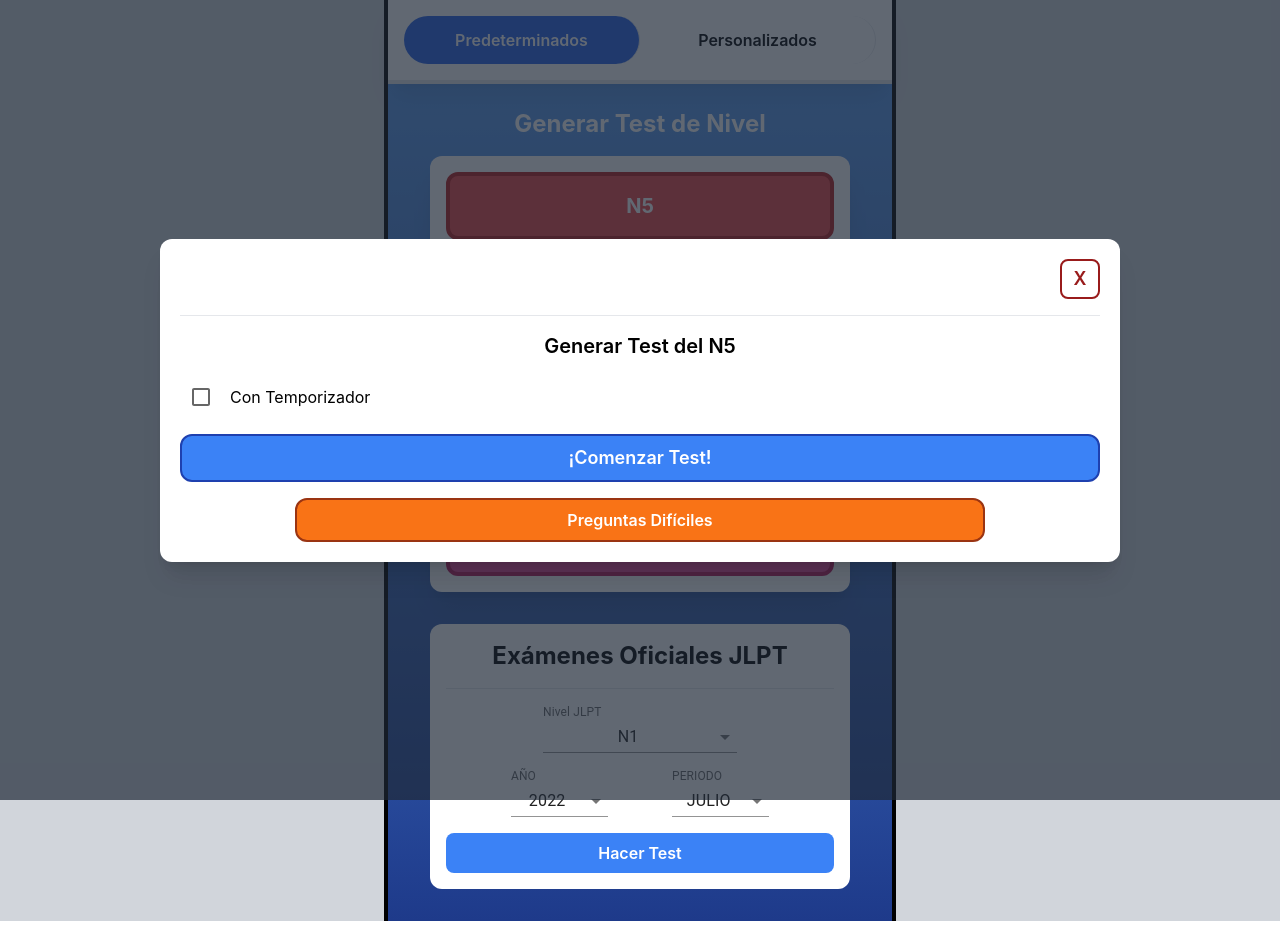
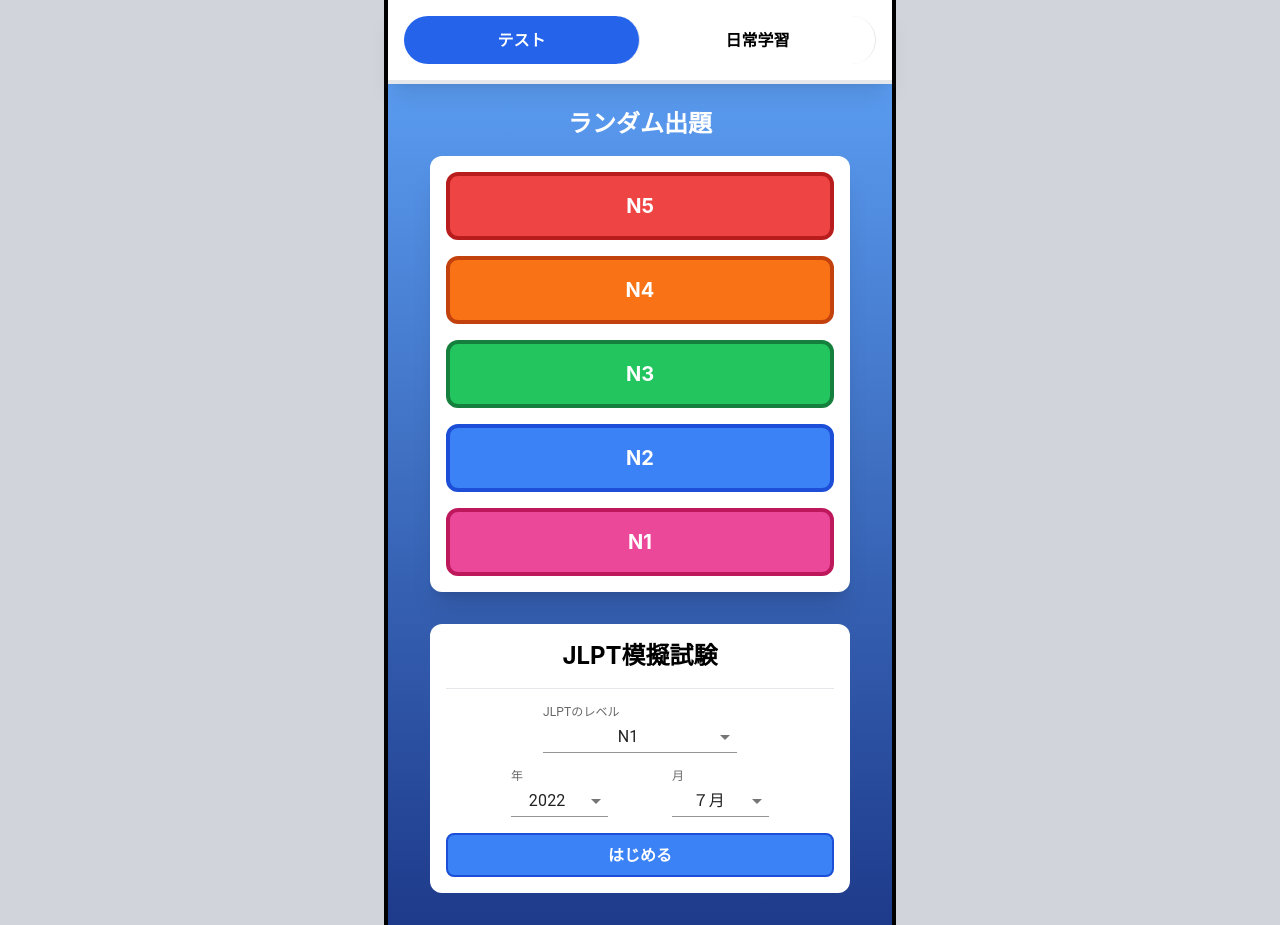
Before and after one commit to alexay7/japanese-front, a React (Create React App) app: page / in a window 1280 px wide. Built offline with nearby package versions, Linux system fonts and the light colour scheme.

Commit message:
Changed web language

```diff
--- a/src/App.tsx
+++ b/src/App.tsx
@@ -1,6 +1,8 @@
 import React, {lazy, Suspense} from "react";
 
 import {BrowserRouter, Route, Routes} from "react-router-dom";
+
+import {TestProvider} from "./contexts/TestContext";
 
 const Home = lazy(()=>import("./pages/Home/Home"));
 
@@ -9,9 +11,11 @@
         <div className="App bg-gray-300">
             <BrowserRouter>
                 <Suspense>
-                    <Routes>
-                        <Route path="/" element={<Home/>}/>
-                    </Routes>
+                    <TestProvider>
+                        <Routes>
+                            <Route path="/" element={<Home/>}/>
+                        </Routes>
+                    </TestProvider>
                 </Suspense>
             </BrowserRouter>
         </div>
--- a/src/components/Popup/Popup.tsx
+++ b/src/components/Popup/Popup.tsx
@@ -2,22 +2,44 @@
 
 import {Checkbox} from "@mui/material";
 
-export function Popup():React.ReactElement {
+import {useTest} from "../../contexts/TestContext";
+
+interface PopupProps {
+    selected:string,
+    closePopup:(status:string)=>void;
+}
+
+export function Popup(props:PopupProps):React.ReactElement {
+    const {selected, closePopup} = props;
+    const {handleParams, params} = useTest();
+
     return (
         <div className="fixed top-0 left-0 w-full h-screen bg-gray-800 bg-opacity-70 flex justify-center items-center z-10">
-            <div className="bg-white rounded-xl shadow-xl p-5 w-3/4 flex flex-col">
-                <div className="flex justify-end">
+            <div className="bg-white rounded-xl shadow-xl p-5 md:w-2/5 lg:w-2/5 2xl:w-1/4 flex flex-col w-5/6">
+                <div className="flex justify-end" onClick={()=>closePopup("")}>
                     <button className="text-red-800 font-semibold text-lg w-10 h-10 border-red-800 border-2 rounded-lg hover:bg-red-800 hover:text-white duration-300">X</button>
                 </div>
                 <hr className="my-4"/>
                 <div className="flex flex-col gap-4 items-start">
-                    <h3 className="text-xl font-semibold text-center w-full">Generar Test del N5</h3>
-                    <div className="flex items-center justify-center select-none gap-2">
-                        <Checkbox id="timer"/>
-                        <label htmlFor="timer">Con Temporizador</label>
+                    <h3 className="text-xl font-semibold text-center w-full">JLPT {selected} 全問</h3>
+                    <div className="flex items-center justify-center select-none gap-2 w-full">
+                        <label htmlFor="timer">制限時間</label>
+                        <Checkbox id="timer"  onChange={(e)=>{
+                            handleParams({timer:e.target.checked});
+                        }}
+                        value={params?.timer}
+                        />
                     </div>
-                    <button className="w-full text-lg bg-blue-500 border-blue-800 border-2 px-4 py-2 rounded-xl text-white font-semibold">¡Comenzar Test!</button>
-                    <button className="w-3/4 m-auto text-base bg-orange-500 border-orange-800 border-2 px-4 py-2 rounded-xl text-white font-semibold">Preguntas Difíciles</button>
+                    <div className="flex flex-row justify-center w-full gap-2">
+                        <label htmlFor="questionum">問題数</label>
+                        <input id="questionum" type="number" className=" border-b border-gray-300 w-[4ch]" max={20} min={1} onChange={(e)=>{
+                            handleParams({questionNum:parseInt(e.target.value)});
+                        }}
+                        value={params?.questionNum}
+                        />
+                    </div>
+                    <button className="w-full text-lg bg-blue-500 border-blue-800 border-2 px-4 py-2 rounded-xl text-white font-semibold">はじめる</button>
+                    <button className="w-3/4 m-auto text-base bg-orange-500 border-orange-800 border-2 px-4 py-2 rounded-xl text-white font-semibold">弱点克服</button>
                 </div>
             </div>
         </div>
--- /dev/null
+++ b/src/contexts/TestContext.tsx
@@ -0,0 +1,46 @@
+import React, {createContext, useContext, useState} from "react";
+
+import {QuestionParams, testTypes} from "../types/params";
+
+interface TestContextProps {
+    children:React.ReactNode
+}
+
+export type TestContextType = {
+    testType:string,
+    setTestType:(value:testTypes)=>void,
+
+    level:string,
+    setLevel:(value:string)=>void,
+
+    params:QuestionParams | undefined,
+    handleParams:(value:QuestionParams)=>void,
+};
+
+export const TestContext = createContext<TestContextType>({} as TestContextType);
+
+export function useTest():TestContextType {
+    return useContext(TestContext);
+}
+
+export function TestProvider(props:TestContextProps):React.ReactElement {
+    const {children} = props;
+    const [testType, setTestType] = useState<testTypes>(testTypes.normal);
+    const [level, setLevel] = useState("");
+    const [params, setParams] = useState<QuestionParams>({
+        questionNum:10,
+        timer:false
+    });
+
+    function handleParams(newparams:QuestionParams):void {
+        setParams({...params, ...newparams});
+    }
+
+    return (
+        <TestContext.Provider value={{testType:testType, level:level,
+            params:params, setTestType:setTestType, setLevel:setLevel, handleParams:handleParams}}
+        >
+            {children}
+        </TestContext.Provider>
+    );
+}
--- a/src/pages/Home/Home.tsx
+++ b/src/pages/Home/Home.tsx
@@ -1,17 +1,16 @@
 import React, {useState} from "react";
 
-import {Popup} from "../../components/Popup/Popup";
 import {DefaultTests} from "./components/DefaultTests";
 
 function Home():React.ReactElement {
     const [mode, setMode] = useState("default");
 
     return (
-        <div className="w-full h-full bg-gradient-to-t from-blue-900 to-blue-400 max-w-lg m-auto lg:border-x-4 lg:border-black pb-8">
-            <Popup/>
+        <div className="w-full min-h-screen h-full bg-gradient-to-t from-blue-900 to-blue-400 max-w-lg m-auto lg:border-x-4 lg:border-black pb-8">
+
             <div className="w-full flex font-semibold p-4 shadow-xl bg-white">
-                <button className={`w-1/2 border-r p-3 rounded-full ${mode === "default" ? "bg-blue-600 text-white" : "text-black bg-white"}`} onClick={()=>setMode("default")}>Predeterminados</button>
-                <button className={`w-1/2 border-r p-3 rounded-full ${mode === "custom" ? "bg-blue-600 text-white" : "text-black bg-white"}`}  onClick={()=>setMode("custom")}>Personalizados</button>
+                <button className={`w-1/2 border-r p-3 rounded-full ${mode === "default" ? "bg-blue-600 text-white" : "text-black bg-white"}`} onClick={()=>setMode("default")}>テスト</button>
+                <button className={`w-1/2 border-r p-3 rounded-full ${mode === "custom" ? "bg-blue-600 text-white" : "text-black bg-white"}`}  onClick={()=>setMode("custom")}>日常学習</button>
             </div>
             <hr className="border-2 mb-6"/>
             {mode === "default" ? <DefaultTests/> : <></>}
--- a/src/pages/Home/components/DefaultTests.tsx
+++ b/src/pages/Home/components/DefaultTests.tsx
@@ -1,36 +1,58 @@
-import React from "react";
+import React, {useState} from "react";
 
 import {FormControl, InputLabel, MenuItem, Select} from "@mui/material";
 
+import {Popup} from "../../../components/Popup/Popup";
+
 export function DefaultTests():React.ReactElement {
+    const [selectedTest, setSelectedTest] = useState("");
+
     return (
         <div className="flex flex-col items-center gap-8">
+            {selectedTest !== "" && <Popup selected={selectedTest} closePopup={setSelectedTest}/>}
+
             <div className="flex flex-col items-center w-full gap-4">
-                <h2 className="text-white font-bold text-2xl">Generar Test de Nivel</h2>
+                <h2 className="text-white font-bold text-2xl">ランダム出題</h2>
                 <ul className="flex flex-col gap-4 p-4 bg-white mx-4 rounded-xl shadow-xl select-none w-5/6">
-                    <li className="duration-500 cursor-pointer text-white py-4 px-8 bg-red-500 border-red-700 border-4 rounded-xl text-center hover:bg-white hover:border-red-600 hover:text-red-600 hover:animate-pulse">
+                    <li className="duration-500 cursor-pointer text-white py-4
+                    px-8 bg-red-500 border-red-700 border-4 rounded-xl text-center
+                    hover:bg-white hover:border-red-600 hover:text-red-600 hover:animate-pulse"
+                    onClick={()=>setSelectedTest("N5")}
+                    >
                         <p className="text-xl font-bold">N5</p>
                     </li>
-                    <li className="duration-500 cursor-pointer text-white py-4 px-8 bg-orange-500 border-orange-700 border-4 rounded-xl text-center hover:bg-white hover:border-orange-600 hover:text-orange-600 hover:animate-pulse">
+                    <li className="duration-500 cursor-pointer text-white py-4
+                    px-8 bg-orange-500 border-orange-700 border-4 rounded-xl text-center
+                    hover:bg-white hover:border-orange-600 hover:text-orange-600 hover:animate-pulse" onClick={()=>setSelectedTest("N4")}
+                    >
                         <p className="text-xl font-bold">N4</p>
                     </li>
-                    <li className="duration-500 cursor-pointer text-white py-4 px-8 bg-green-500 border-green-700 border-4 rounded-xl text-center hover:bg-white hover:border-green-600 hover:text-green-600 hover:animate-pulse">
+                    <li className="duration-500 cursor-pointer text-white py-4
+                    px-8 bg-green-500 border-green-700 border-4 rounded-xl text-center
+                    hover:bg-white hover:border-green-600 hover:text-green-600 hover:animate-pulse" onClick={()=>setSelectedTest("N3")}
+                    >
                         <p className="text-xl font-bold">N3</p>
                     </li>
-                    <li className="duration-500 cursor-pointer text-white py-4 px-8 bg-blue-500 border-blue-700 border-4 rounded-xl text-center hover:bg-white hover:border-blue-600 hover:text-blue-600 hover:animate-pulse">
+                    <li className="duration-500 cursor-pointer text-white py-4
+                    px-8 bg-blue-500 border-blue-700 border-4 rounded-xl text-center
+                    hover:bg-white hover:border-blue-600 hover:text-blue-600 hover:animate-pulse" onClick={()=>setSelectedTest("N2")}
+                    >
                         <p className="text-xl font-bold">N2</p>
                     </li>
-                    <li className="duration-500 cursor-pointer text-white py-4 px-8 bg-pink-500 border-pink-700 border-4 rounded-xl text-center hover:bg-white hover:border-pink-600 hover:text-pink-600 hover:animate-pulse">
+                    <li className="duration-500 cursor-pointer text-white py-4
+                    px-8 bg-pink-500 border-pink-700 border-4 rounded-xl text-center
+                    hover:bg-white hover:border-pink-600 hover:text-pink-600 hover:animate-pulse" onClick={()=>setSelectedTest("N1")}
+                    >
                         <p className="text-xl font-bold">N1</p>
                     </li>
                 </ul>
             </div>
             <div className="bg-white p-4 rounded-xl w-5/6 flex flex-col gap-4">
-                <h3 className="text-black font-bold text-2xl text-center">Exámenes Oficiales JLPT</h3>
+                <h3 className="text-black font-bold text-2xl text-center">JLPT模擬試験</h3>
                 <hr />
                 <div className="flex justify-center">
                     <FormControl className="w-1/2 text-center" variant="standard">
-                        <InputLabel>Nivel JLPT</InputLabel>
+                        <InputLabel>JLPTのレベル</InputLabel>
                         <Select value="N1">
                             <MenuItem value="N1">N1</MenuItem>
                         </Select>
@@ -38,19 +60,19 @@
                 </div>
                 <div className="flex justify-evenly">
                     <FormControl className="w-1/4 text-center" variant="standard">
-                        <InputLabel>AÑO</InputLabel>
+                        <InputLabel>年</InputLabel>
                         <Select value="N1">
                             <MenuItem value="N1">2022</MenuItem>
                         </Select>
                     </FormControl>
                     <FormControl className="w-1/4 text-center" variant="standard">
-                        <InputLabel>PERIODO</InputLabel>
+                        <InputLabel>月</InputLabel>
                         <Select value="N1">
-                            <MenuItem value="N1">JULIO</MenuItem>
+                            <MenuItem value="N1">７月</MenuItem>
                         </Select>
                     </FormControl>
                 </div>
-                <button className="w-full bg-blue-500 py-2 px-4 rounded-lg text-white font-semibold">Hacer Test</button>
+                <button className="duration-500 w-full bg-blue-500 border-2 border-blue-700 py-2 px-4 rounded-lg text-white font-semibold hover:bg-white hover:text-blue-500 hover:border-blue-500">はじめる</button>
             </div>
         </div>
     );
--- /dev/null
+++ b/src/types/params.ts
@@ -0,0 +1,15 @@
+export interface QuestionParams {
+    year?:number,
+    period?:string,
+    timer?:boolean,
+    category?:string,
+    sections?:string[],
+    questionNum?:number,
+    level?:number
+}
+
+export enum testTypes {
+    normal = "normal",
+    retry = "retry",
+    real = "real"
+}
--- /dev/null
+++ b/src/types/question.ts
@@ -0,0 +1,6 @@
+export interface Question {
+    question:string,
+    answers:string[],
+    correct:number,
+    explanation:string
+}
```
Also changed, not shown: 1 other file (tests, documents, lock files or other folders).
